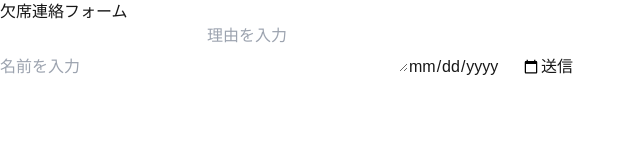
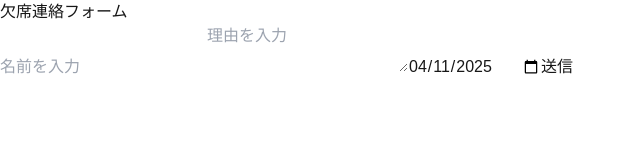
Before and after one commit to Wizamari1138/Procon-absence-form, a Next.js app: page / in a window 1280 px wide. Shown: the top 160 px of the page, without its empty margins (0-640 px from the left). Built offline with nearby package versions, Linux system fonts and the light colour scheme.

Commit message:
型定義を追加し、初期日付を現在の日付に設定するように変更

```diff
--- a/src/app/page.tsx
+++ b/src/app/page.tsx
@@ -4,9 +4,12 @@
 import { useState } from "react";
 
 export default function Home() {
-  const [name, setName] = useState("");
-  const [reason, setReason] = useState("");
-  const [date, setDate] = useState("");
+  const [name, setName] = useState<string>("");
+  const [reason, setReason] = useState<string>("");
+  const today = new Date();
+  const formattedTodayDate = today.toLocaleDateString("ja-JP", {year: "numeric",month: "2-digit",
+    day: "2-digit"}).replaceAll('/', '-')
+  const [date, setDate] = useState<string>(formattedTodayDate);
   const [message, setMessage] = useState("");
 
   const handleSubmit = async (e: React.FormEvent) => {
```
